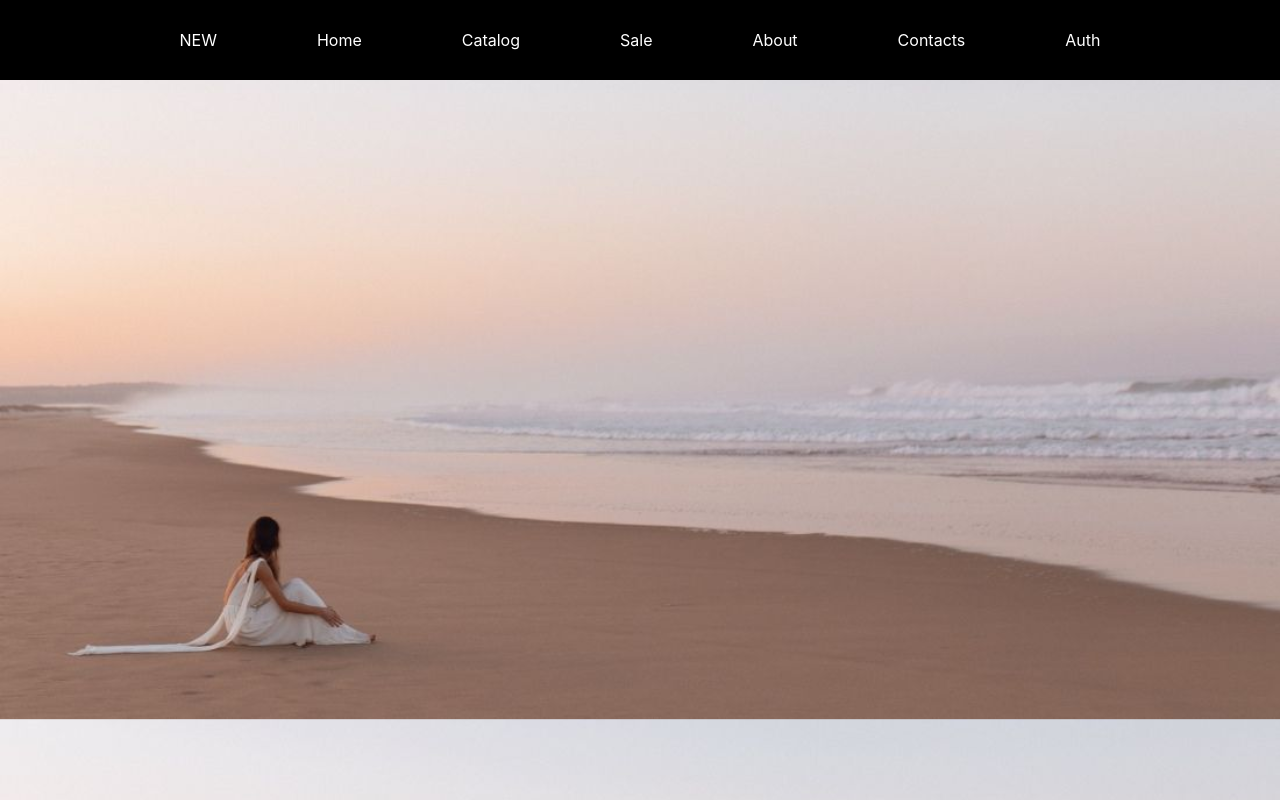
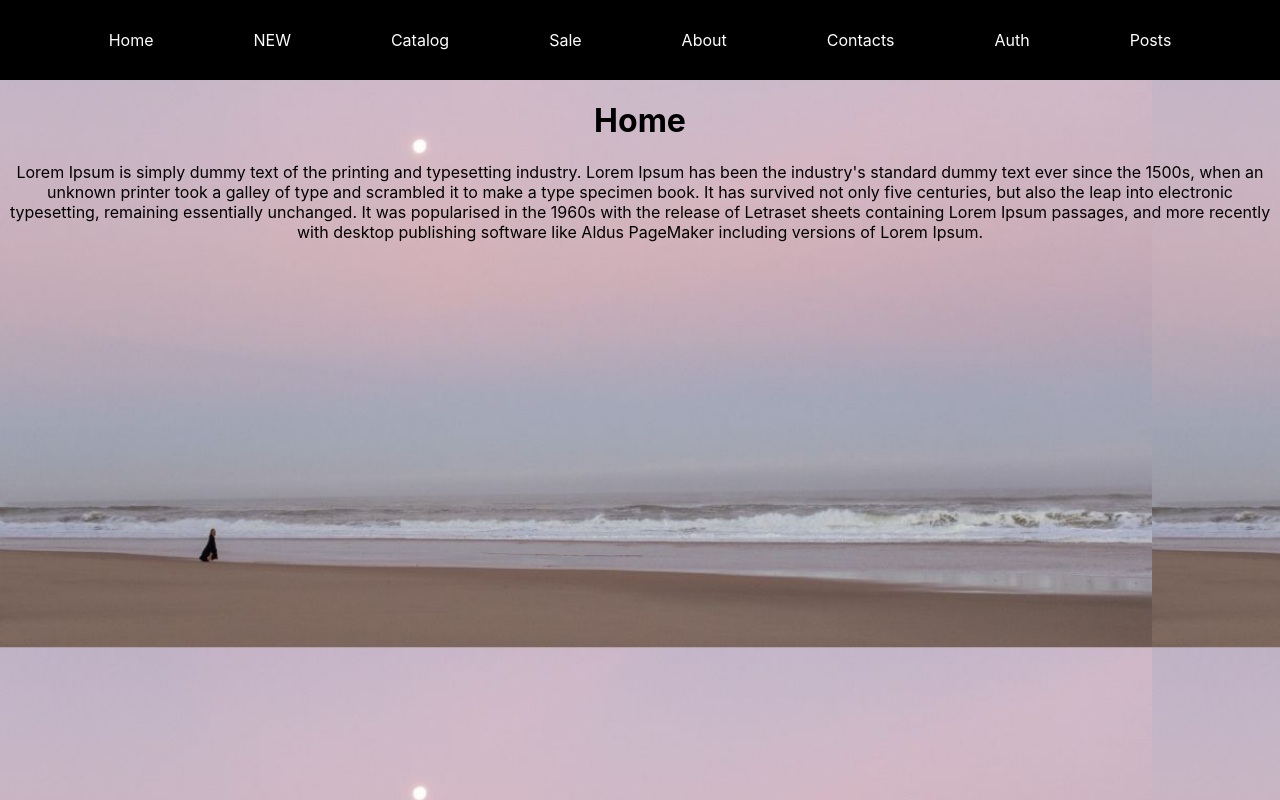
Before and after one commit to AyanaZhaparova/router-example, a React (Create React App) app: page / in a window 1280 px wide. Built offline with nearby package versions, Linux system fonts and the light colour scheme.

Commit message:
changed Home's styles

```diff
--- a/src/App.js
+++ b/src/App.js
@@ -7,9 +7,10 @@ import Catalog from "./Catalog/Catalog";
 import Sale from "./Sale/Sale";
 import New from "./New/New";
 import Auth from "./Auth/Auth";
+import Posts from "./Posts/Posts";
 
-import { Route } from "react-router";
-import { Link } from 'react-router-dom';
+import { Route, Switch } from "react-router";
+import { Link, NavLink } from 'react-router-dom';
 
 
 
@@ -18,25 +19,61 @@ function App() {
     <div className="App">
       <nav>
      <ul>
-      <Link to="/new"><li>NEW</li></Link>
-      <Link to="/home"><li>Home</li></Link>
-      <Link to="/catalog"><li>Catalog</li></Link>
-      <Link to="/sale"><li>Sale</li></Link>
-      <Link to="/about"><li>About</li></Link>
-      <Link to="/contacts"><li>Contacts</li></Link>
-      <Link to="/auth"><li>Auth</li></Link>
+      <li>
+        <NavLink activeClassName="active" to="/" exact>
+         Home
+        </NavLink>
+      </li>
+      <li>
+        <NavLink activeClassName="active" to="/new">
+         NEW
+        </NavLink>
+      </li>
+      <li>
+        <NavLink activeClassName="active" to="/catalog">
+        Catalog
+        </NavLink>
+      </li>
+      <li>
+        <NavLink activeClassName="active" to="/sale">
+        Sale
+        </NavLink>
+      </li>
+      <li>
+        <NavLink activeClassName="active" to="/about">
+        About
+        </NavLink>
+      </li>
+      <li>
+        <NavLink activeClassName="active" to="/contacts">
+        Contacts
+        </NavLink>
+      </li>
+      <li>
+        <NavLink activeClassName="active" to="/auth">
+        Auth
+        </NavLink>
+      </li>
+      <li>
+        <NavLink activeClassName="active" to="/posts">
+        Posts
+        </NavLink>
+      </li>
       </ul>
       </nav>
 
+     <Switch>
+      <Route path="/" component = {Home} exact/>
       <Route path="/new" component = {New} />
-      <Route path="/home" component = {Home} />
       <Route path="/catalog" component = {Catalog} />
       <Route path="/sale" component = {Sale} />
       <Route path="/about" component = {About}/>
       <Route path="/contacts" component = {Contacts}/>
       <Route path="/auth" component = {Auth}/>
+      <Route path="/posts" component = {Posts}/>
+      <Route path="/" render={() => <h1>Page not found</h1>} />
 
-
+      </Switch>
 
 
 
--- a/src/Home/Home.module.css
+++ b/src/Home/Home.module.css
@@ -1,4 +1,6 @@
 body {
+    margin: 0;
+    padding: 0;
     background-image: url(./../images/background1.jpg);
-    background-size: cover;
+    background-size: 90%;
 }
--- /dev/null
+++ b/src/Posts/Posts.js
@@ -0,0 +1,20 @@
+import { Link, Route } from "react-router-dom";
+import FullPost from "./FullPost/FullPost";
+
+const Posts = ({ match }) => {
+    const results = [];
+    for (let i = 1; i < 5; i++) {
+        results.push(<li><Link to={'/posts/' + i}>Post#{i}</Link></li>)
+    }
+
+    return (
+        <div>
+            {match.isExact
+            ? <ul>{results}</ul>
+            : <Route path="/posts/:id" component={FullPost} />}
+
+        </div>
+    );
+}
+
+export default Posts;
```
Also changed, not shown: src/images/background1.jpg.
